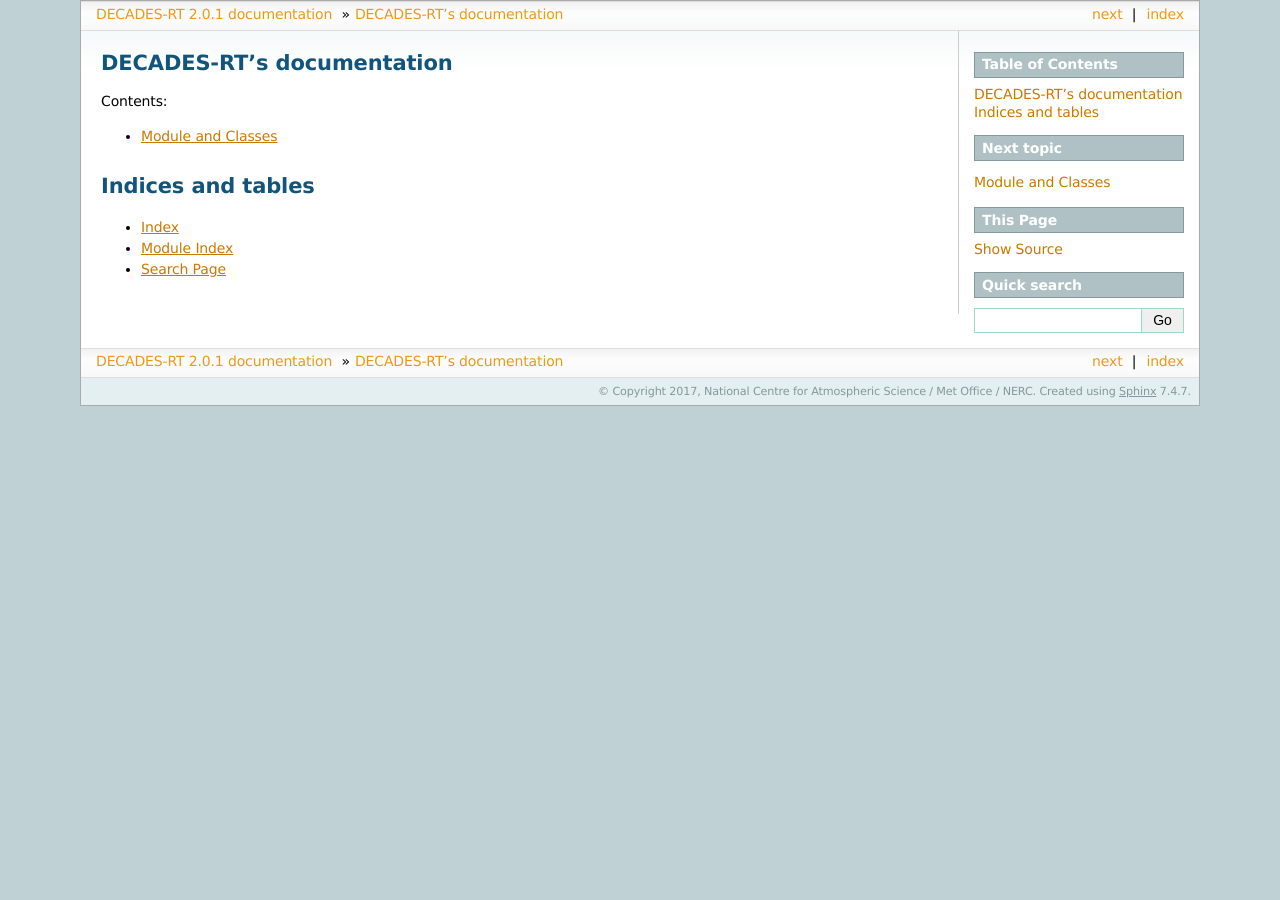
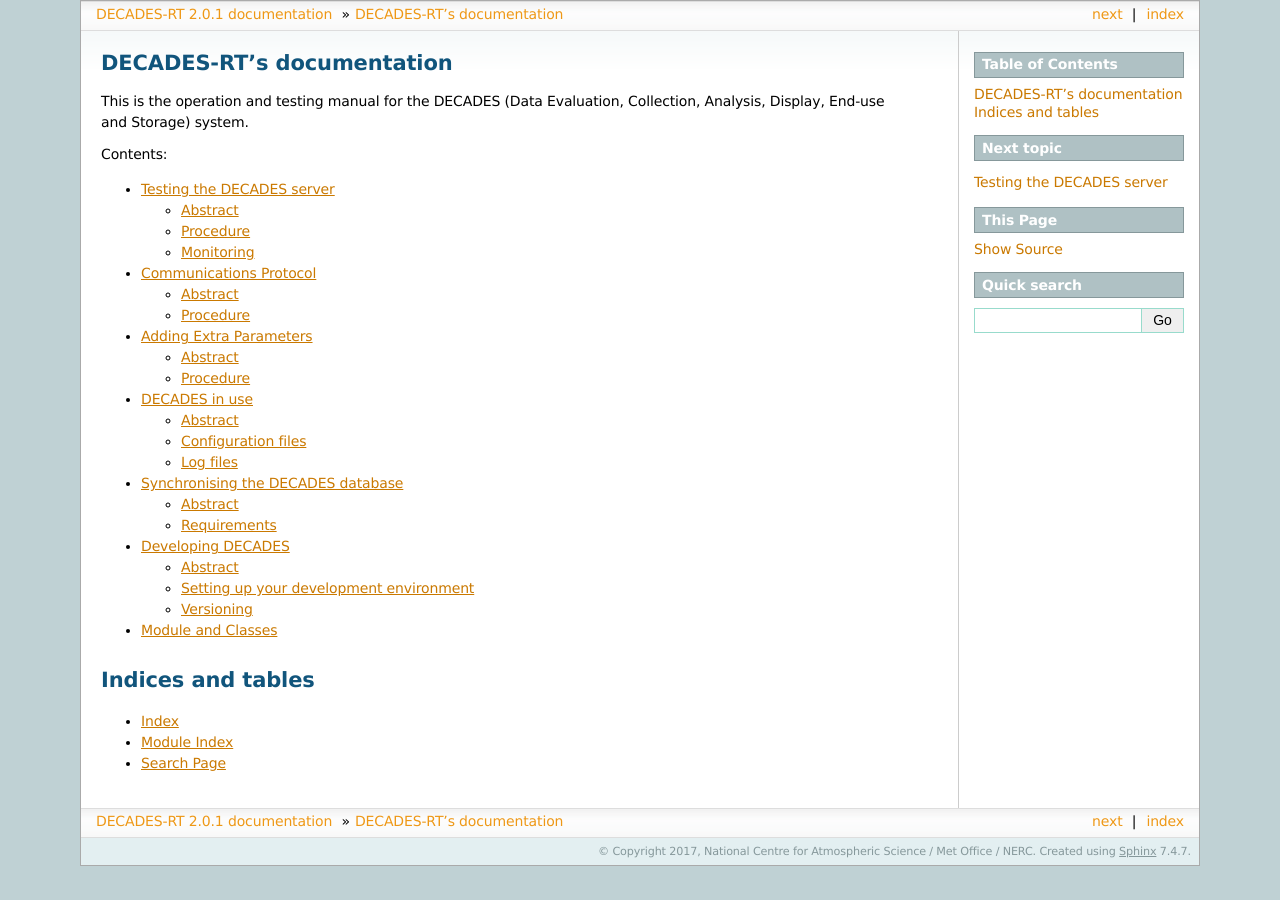
Before and after one commit to ncasuk/decades-rt, a Sphinx documentation site: the page built from doc/index.rst, in a window 1280 px wide. Built offline with Sphinx 7.4.7, drawn with Linux system fonts in a browser that asks for light colours; formulas are drawn with MathJax 3; some of the changed lines change nothing that is shown.

Commit message:
Pandoc used to convert text to rst

```diff
--- /dev/null
+++ b/doc/adding-instruments.rst
@@ -0,0 +1,38 @@
+Adding Extra Parameters
+=======================
+
+*Adding new parameters for the Plot application*
+
+Abstract
+--------
+
+Procedure
+---------
+
+Pre-calibrated input data
+~~~~~~~~~~~~~~~~~~~~~~~~~
+
+Use this procedure if the input data are already calibrated for display.
+
+Console data CSV file
+^^^^^^^^^^^^^^^^^^^^^
+
+You need to create a data description Comma-separated variable (``.csv``)
+file of the same format as  ``/opt/decades/dataformats/CORCON01.csv``
+describing the incoming data, and place it in  ``/opt/decades/dataformats``
+on all tanks. (if the instrument is a long-term addition, it should be
+added to the source-code repository.)
+
+Display Parameters file
+^^^^^^^^^^^^^^^^^^^^^^^
+
+You must also add the desired display parameters to you Display
+Parameters file; this defaults to
+ ``/etc/decades/Display_Parameters_ver1.1.csv`` but can be overridden in
+the  ``/etc/decades/decades.ini`` file’s  ``[Config]`` section.
+
+In the case of precalibrated data, the Display Parameters file
+ParameterName field should include the console name in lowercase, as
+that is the database fieldname e.g.:
+
+ ``900,twcdat01_twc_detector,TWC DETECTOR,(arb)``
--- /dev/null
+++ b/doc/ch-development.rst
@@ -0,0 +1,44 @@
+Developing DECADES
+==================
+
+*Developing and deploying the DECADES system*
+
+Abstract
+--------
+
+Setting up your development environment
+---------------------------------------
+
+Preparation
+~~~~~~~~~~~
+
+You will need access to the DECADES git revision control repository. You
+will also need a Linux development box. The deployment tanks are running
+the Ubuntu LTS distribution, but any Debian-derived distribution will
+probably work.
+
+Checkout the source code
+^^^^^^^^^^^^^^^^^^^^^^^^
+
+You will need to contact FAAM with your public key to allow access. Once
+that is done: ``git clone git@77.68.61.13:/decades-rt``
+
+will create a working copy of the repository in the current directory.
+
+Versioning
+----------
+
+To increment the version number you need to:
+
+Edit the python module version number in: setup.py
+
+Tag the Git repository with the new version number:
+
+``git tag -a 0.9.0 -m ’Version 0.9.0’ git push --tags``
+
+Make the release and deploy:
+
+``RELEASE=yes fab -H fish,septic deploy``
+
+You will be ofered the chance to edit the change log. Change the number
+on the top line to match the release number.
--- /dev/null
+++ b/doc/comms-protocols.rst
@@ -0,0 +1,10 @@
+Communications Protocol
+=======================
+
+*A description of the HORACE protocol as implemented by DECADES*
+
+Abstract
+--------
+
+Procedure
+---------
--- /dev/null
+++ b/doc/db-syncing.rst
@@ -0,0 +1,43 @@
+Synchronising the DECADES database
+==================================
+
+*Synchronising user-editable DECADES tables*
+
+Abstract
+--------
+
+Although the primary live data table mergeddata on the Postgres database
+is updated automatically and independantly on the Tank servers, the
+Flight Summary (summary) table is input by users (primarily the Flight
+Manager) during the flight and needs to be synchronised between the
+tanks.
+
+Requirements
+------------
+
+Edits on one tank are immediately copied to the other
+~~~~~~~~~~~~~~~~~~~~~~~~~~~~~~~~~~~~~~~~~~~~~~~~~~~~~
+
+We are using Bucardo for this. It has a bi-directional sync mode so
+edits can be made on either tank. The limitation here is that only two
+tanks may be used, although this is being worked on.
+
+Installing
+~~~~~~~~~~
+
+The bucardo daemon only needs installing on one of the tanks, however
+both require the custom functions. These can be found in:
+
+``/usr/share/bucardo/bucardo.schema``
+
+after the Ubuntu bucardo package is installed. Both tanks require a
+superuser “bucardo” creating, although the schema will do that. You then
+need to create the two databases in bucardo’s config, using the
+``bucardo_ctl`` control script.
+
+Most significantly, as Postgres is using md5 authentication, the tank
+running bucardo (septic) must have the Postgres bucardo user’s password
+inserting in the clear into the bucardo.db table on the record referring
+to the other tank’s database. This seems to be a bug in the
+``bucardo_ctl`` program, and is not ideal from a security
+perspective, although we are not in a high-security environment.
--- a/doc/index.rst
+++ b/doc/index.rst
@@ -6,10 +6,20 @@
 DECADES-RT's documentation
 ==========================
 
+This is the operation and testing manual for the DECADES (Data Evaluation, Collection, Analysis, Display, End-use and Storage) system.
+
 Contents:
 
 .. toctree::
    :maxdepth: 2
+
+   testing.rst
+   comms-protocols.rst
+   adding-instruments.rst
+   using-decades.rst
+
+   db-syncing.rst
+   ch-development.rst
 
    code.rst
 
--- /dev/null
+++ b/doc/testing.rst
@@ -0,0 +1,62 @@
+Testing the DECADES server
+==========================
+
+*An approach to testing the DECADES server in cases where no live data
+are available*
+
+Abstract
+--------
+
+An approach is described to allow the testing of the Server element of
+the application is isolation using a Python script which simulates
+incoming data to replace the Listener element.
+
+Procedure
+---------
+
+Stop the Listener element
+~~~~~~~~~~~~~~~~~~~~~~~~~
+
+Locate the decades-listener process, and kill it:
+
+``$ sudo kill $(sudo cat /var/run/decades-listener.pid)``
+
+Start the database simulator
+~~~~~~~~~~~~~~~~~~~~~~~~~~~~
+
+Change directory to the decades dir:
+
+``$ cd /usr/local/lib/decades``
+
+Start the database simulator:
+
+``$ ./pydecades/database-simulator.py``
+
+This replaces the UDP Listener element with simulated data. You can also
+limit the number of DLUs simulated. Run:
+
+``$ ./pydecades/database-simulator.py --help``
+
+for information.
+
+Run clients
+~~~~~~~~~~~
+
+On a machine connected to same network as the tanks, go to
+
+``http://fish/plot/plot.html``
+
+or
+
+``http://septic/plot/plot.html``
+
+as appropriate, and start various applets monitoring incoming data. (Not
+all values are simulated; for a full list, see
+``/usr/local/lib/decades/pydecades/database-simulator.py``, line 25)
+
+Monitoring
+----------
+
+As you increase the number of clients, you can monitor the effect on the
+tank machine by running the command ``top`` and looking for processes
+called ``twistd``.
--- /dev/null
+++ b/doc/using-decades.rst
@@ -0,0 +1,27 @@
+DECADES in use
+==============
+
+*Using and managing the DECADES system*
+
+Abstract
+--------
+
+Configuration files
+-------------------
+
+Configuration files are found in ``/etc/decades``.
+
+decades.ini
+~~~~~~~~~~~
+
+Display_Parameters.csv
+~~~~~~~~~~~~~~~~~~~~~~~
+
+HOR_CALIB.DAT
+~~~~~~~~~~~~~~
+
+Log files
+---------
+
+Full log files for the various DECADES subsytems can be found in
+``/var/log/decades/`` on the tanks.
```
